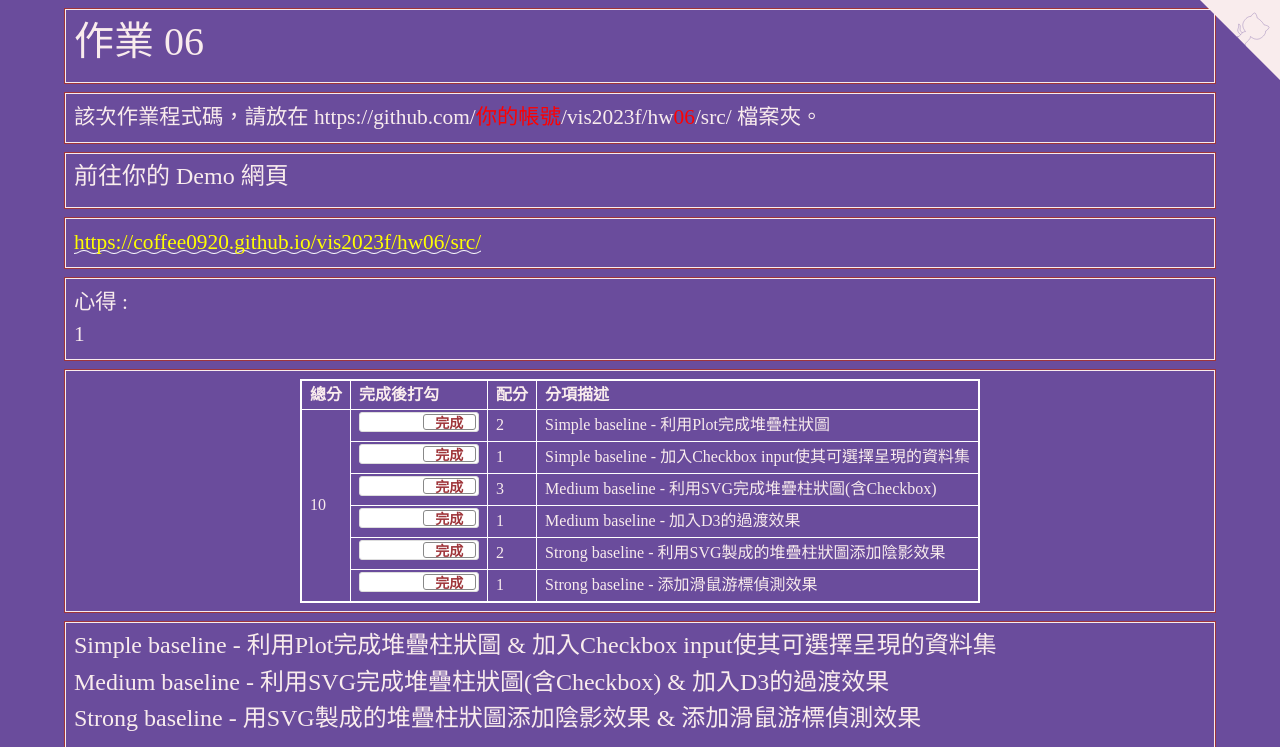
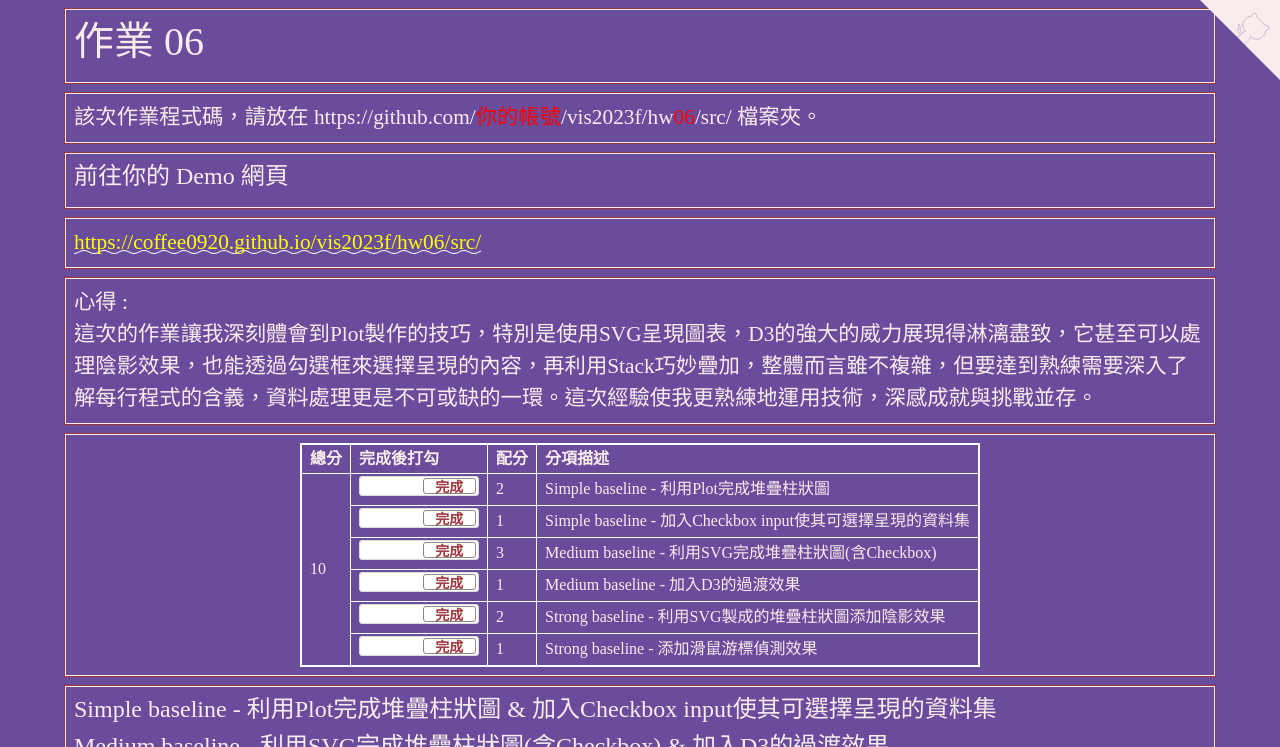
Before and after one commit to coffee0920/vis2023f, a plain HTML site: page hw06/index.html in a window 1280 px wide. Shown: the top 747 px of the page. Drawn offline with nearby package versions, Linux system fonts and the light colour scheme.

Commit message:
add 心得

```diff
--- a/hw06/index.html
+++ b/hw06/index.html
@@ -202,7 +202,7 @@
   <div class="row hw12">
     <div class="col-md-12 twenty">
       心得 : <br/>
-      1
+      這次的作業讓我深刻體會到Plot製作的技巧，特別是使用SVG呈現圖表，D3的強大的威力展現得淋漓盡致，它甚至可以處理陰影效果，也能透過勾選框來選擇呈現的內容，再利用Stack巧妙疊加，整體而言雖不複雜，但要達到熟練需要深入了解每行程式的含義，資料處理更是不可或缺的一環。這次經驗使我更熟練地運用技術，深感成就與挑戰並存。
     </div>
   </div>
 
```
